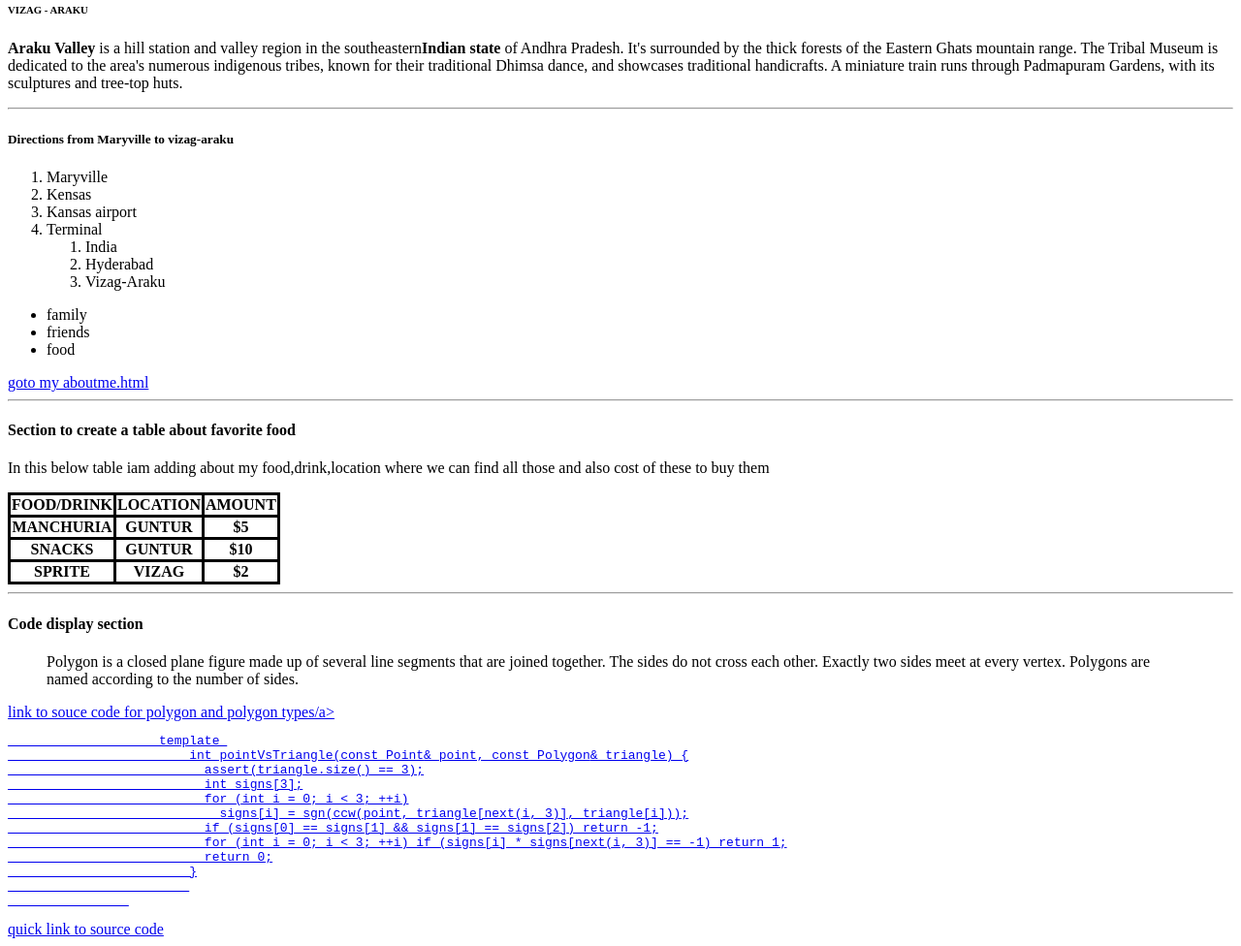
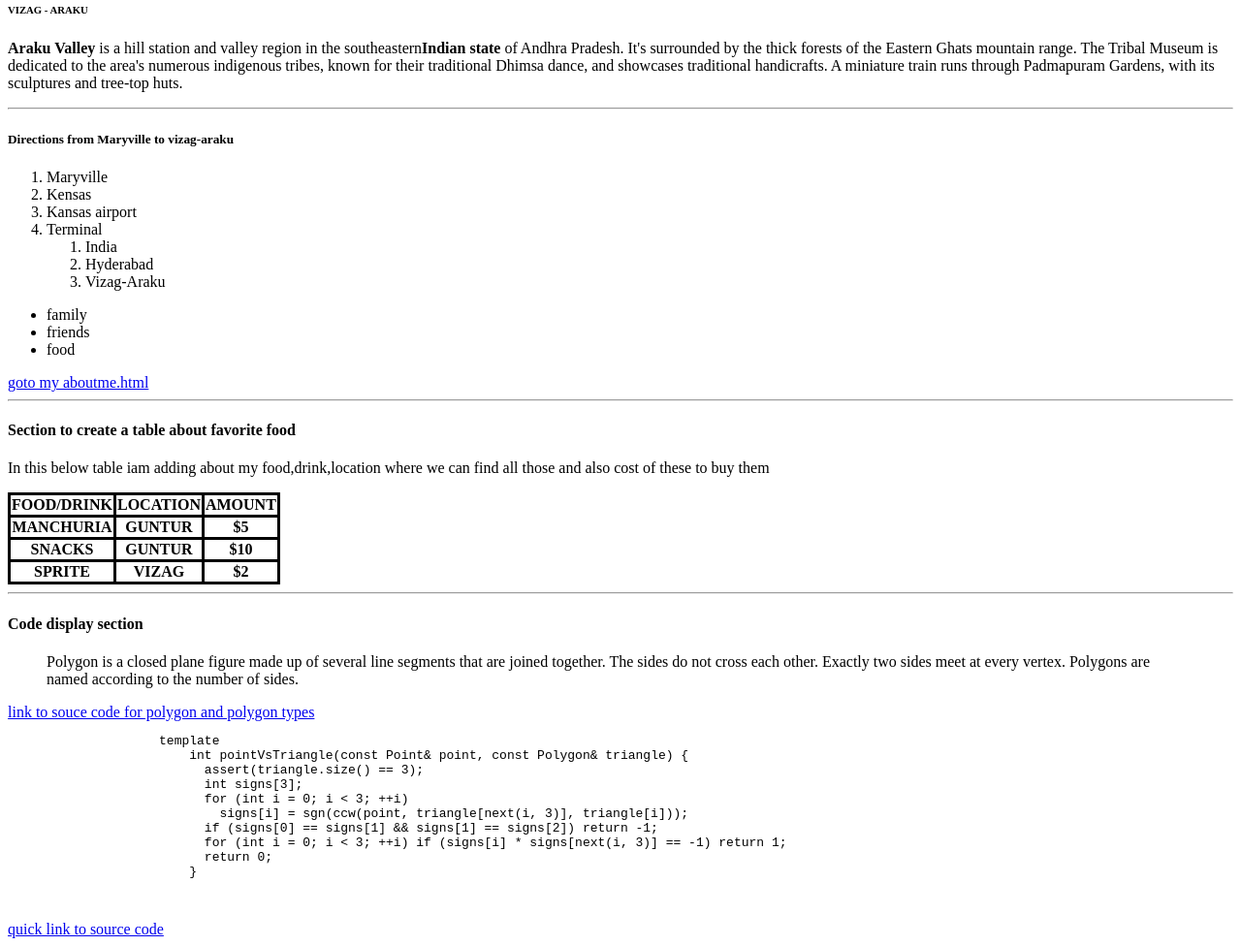
Before and after one commit to 44-563-WebApps-F21/webapps-f21-assignment-3-GantaRadhika, a plain HTML site: page index.html in a window 1280 px wide. Shown: the part 79-1055 px from the top of the page at 97% size. Drawn offline with Linux system fonts and the light colour scheme.

Commit message:
added index file

```diff
--- a/index.html
+++ b/index.html
@@ -70,7 +70,7 @@
                         <p>
                             Polygon is a closed plane figure made up of several line segments that are joined together. The sides do not cross each other. Exactly two sides meet at every vertex. Polygons are named according to the number of sides.
 
-                    </blockquote></p><a href="https://sites.google.com/site/elementarygeometryresources/home/all-for-teachers/two-dimensional-shapes/polygons">link to souce code for polygon and polygon types/a>
+                    </blockquote></p><a href="https://sites.google.com/site/elementarygeometryresources/home/all-for-teachers/two-dimensional-shapes/polygons">link to souce code for polygon and polygon types</a>
                 <pre>
                     template <class F1, class F2>
                         int pointVsTriangle(const Point<F1>& point, const Polygon<F2>& triangle) {
```
